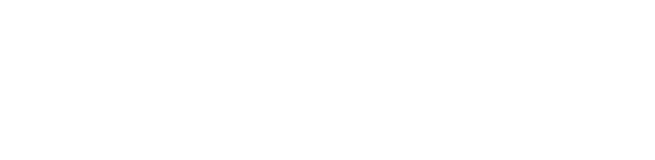
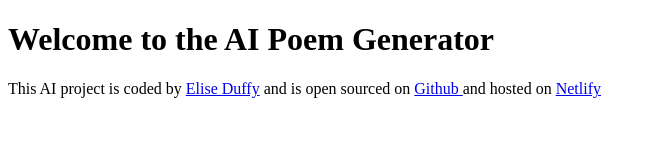
Before and after one commit to duff-e/Poems-Project, a plain HTML site: page index.html in a window 1280 px wide. Shown: the whole page, without its empty margins (0-655 px from the left). Drawn offline with Linux system fonts and the light colour scheme.

Commit message:
added footer links

```diff
--- a/index.html
+++ b/index.html
@@ -5,5 +5,13 @@
     <meta name="viewport" content="width=device-width, initial-scale=1.0" />
     <title>AI Poem Generator</title>
   </head>
-  <body></body>
+  <body>
+    <h1>Welcome to the AI Poem Generator</h1>
+    <footer>
+      This AI project is coded by
+      <a href="https://github.com/duff-e">Elise Duffy</a> and is open sourced on
+      <a href="https://github.com/duff-e/Poems-Project"> Github </a> and hosted
+      on <a href="https://mypoemgeneratorai.netlify.app"> Netlify </a>
+    </footer>
+  </body>
 </html>
```
